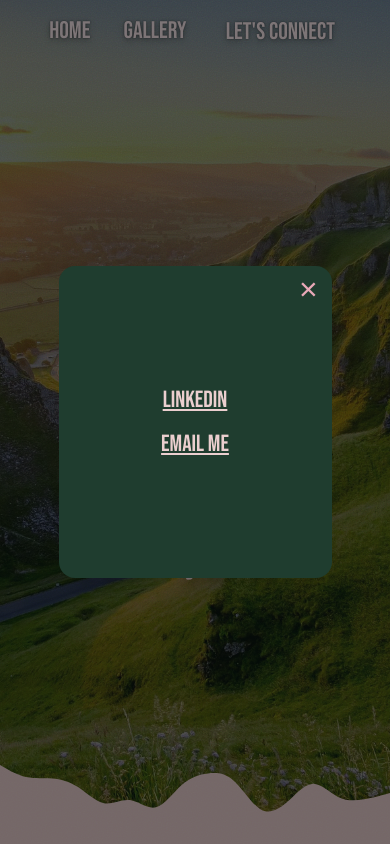
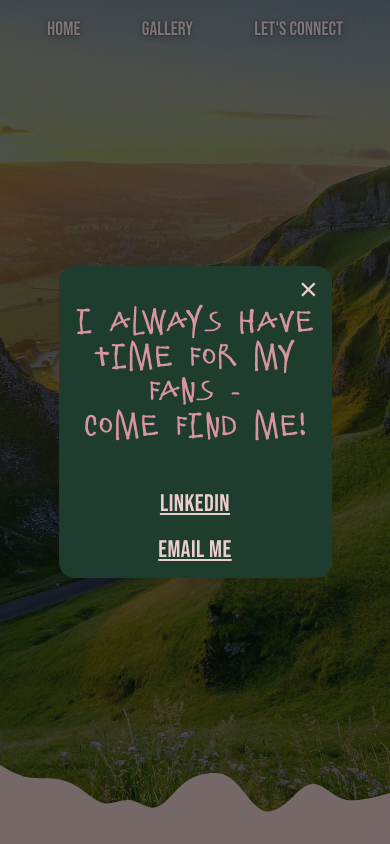
Before and after one commit to annabellegeldmacher/annabellegeldmacher.github.io, a plain HTML site: page index.html in a window 390 px wide. Both pictures are taken after a click on the button "Let's Connect". Shown: the top 844 px of the page. Drawn offline with Linux system fonts and the light colour scheme.

Commit message:
mobile blob fix, hover colors, nav bar spacing

```diff
--- a/index.html
+++ b/index.html
@@ -118,11 +118,13 @@
     <dialog class="contact-box" id="contact-box">
         <button id="close-contact" class="close-x" aria-label="Close">&times;</button>
         <!-- <div>Find me on LinkedIn or email me</div> -->
-        <!-- <h2>Get in touch</h2> -->
+        <div>
+            <p>I always have time for my fans -<br>come find me!</p>
+        </div>
         <div><a href="https://linkedin.com/in/annabelle-geldmacher" target="_blank" rel="noopener">LinkedIn</a></div>
         <div>
             <!-- <span id="email-text">annabelle.geldmacher@gmail.com</span> -->
-            <a href="mailto:annabelle.geldmacher@gmail.com">Email Me</a>
+            <a href="mailto:annabelle.geldmacher@gmail.com">email me</a>
             <!-- <button class="copy-email" id="copy-email">Copy email</button> -->
         </div>
     </dialog>
--- a/styles.css
+++ b/styles.css
@@ -11,6 +11,16 @@
 @font-face {
     font-family: BebasNeue;
     src: url(fonts/BebasNeue.ttf);
+}
+
+@font-face {
+    font-family: CourierPrime;
+    src: url(fonts/CourierPrime.ttf)
+}
+
+@font-face {
+    font-family: SpecialElite;
+    src: url(fonts/SpecialElite.ttf);
 }
 
 @media (min-width: 700px) {
@@ -132,7 +142,7 @@ body {
     font-size: x-large;
     display: flex;
     color: #fbeaee;
-    text-shadow: 3px 5px 14px rgba(0, 0, 0, .55);
+    text-shadow: 2px 4px 12px rgba(0, 0, 0, .55);
     text-decoration: none;
     flex-direction: row;
     justify-content: space-evenly;
@@ -161,6 +171,7 @@ body {
     border: none;
     font: inherit;
     cursor: pointer;
+    padding: 0;
     /* cursor/pointer - why? */
 }
 
@@ -169,17 +180,26 @@ body {
 
 }
 
+.gallery-header .nav a:hover,
+.gallery-header .contact:hover {
+    color: #1f3d2f;
+    text-shadow: none;
+}
+
 .contact-box {
     background-color: #1f3d2f;
-    color: #EBCFCF;
+    color: #d9959f;
     width: min(70vw, 60vh);
     /* max-width: 70vw, 65vh; */
     height: min(80vw, 60vh);
     box-sizing: border-box;
     border: none;
     border-radius: 1rem;
-    font-family: "BebasNeue";
-    font-size: clamp(1.25rem, 6vmin, 2rem);
+    font-family: "ElliotSix";
+    /* margin: 0; */
+    line-height: 1.2;
+    font-size: clamp(1.5rem, 6vmin, 2rem);
+    letter-spacing: .02em;
     padding: clamp(1rem, 4vmin, 2rem);
     overflow-wrap: break-word;
     overflow: auto;
@@ -194,12 +214,17 @@ body {
     text-align: center;
 }
 
+.contact-box p {
+    font-size: 1.2em;
+}
+
 .contact-box a {
+    font-family: "BebasNeue";
     color: #EBCFCF;
 }
 
 .contact-box a:hover {
-    color: #1f3d2f;
+    color: #d9959f;
 }
 
 .contact-box::backdrop {
@@ -218,11 +243,11 @@ body {
     size: clamp(1.75rem, 6vmin, 3rem);
     line-height: 1;
     cursor: pointer;
-    color: #e9a9b8;
+    color: #EBCFCF;
 }
 
 .close-x:hover {
-    color: #a8c99a;
+    color: #d9959f;
 }
 
 .hero-text {
@@ -328,6 +353,41 @@ body {
     text-align: center;
     color: #fbeaee;
     font-family: "BebasNeue";
+}
+
+@media (max-width: 699px) {
+    .home-main {
+        grid-template-columns: 1fr;
+        gap: 1.5rem;
+        padding: 1.5rem 1rem;
+    }
+
+    .nav ul {
+        font-size: clamp(1.1rem, 5vw, 1.5rem);
+        align-items: center;
+        gap: 1.5rem;
+        padding: 0.75rem 1rem;
+    }
+
+    .nav a,
+    .contact {
+        display: inline-block;
+        padding: 0.5rem 0.4rem;
+        line-height: 1;
+    }
+}
+
+.blob-1,
+.blob-2,
+.blob-3,
+.blob-4,
+.blob-5 {
+    grid-column: 1 / -1;
+    grid-row: auto;
+    margin-top: 0;
+    padding: 1.5rem;
+    width: auto;
+    max-width: none;
 }
 
 .body {
@@ -445,7 +505,6 @@ body::after {
     /* align-items: flex-end; */
     /* justify-content: center; */
     color: #1f3d2f;
-
     font-size: 1.5rem;
 }
 
```
Also changed, not shown: gallery.html (+4 -1 lines), fonts/CourierPrime.ttf (added), fonts/SpecialElite.ttf (added).
